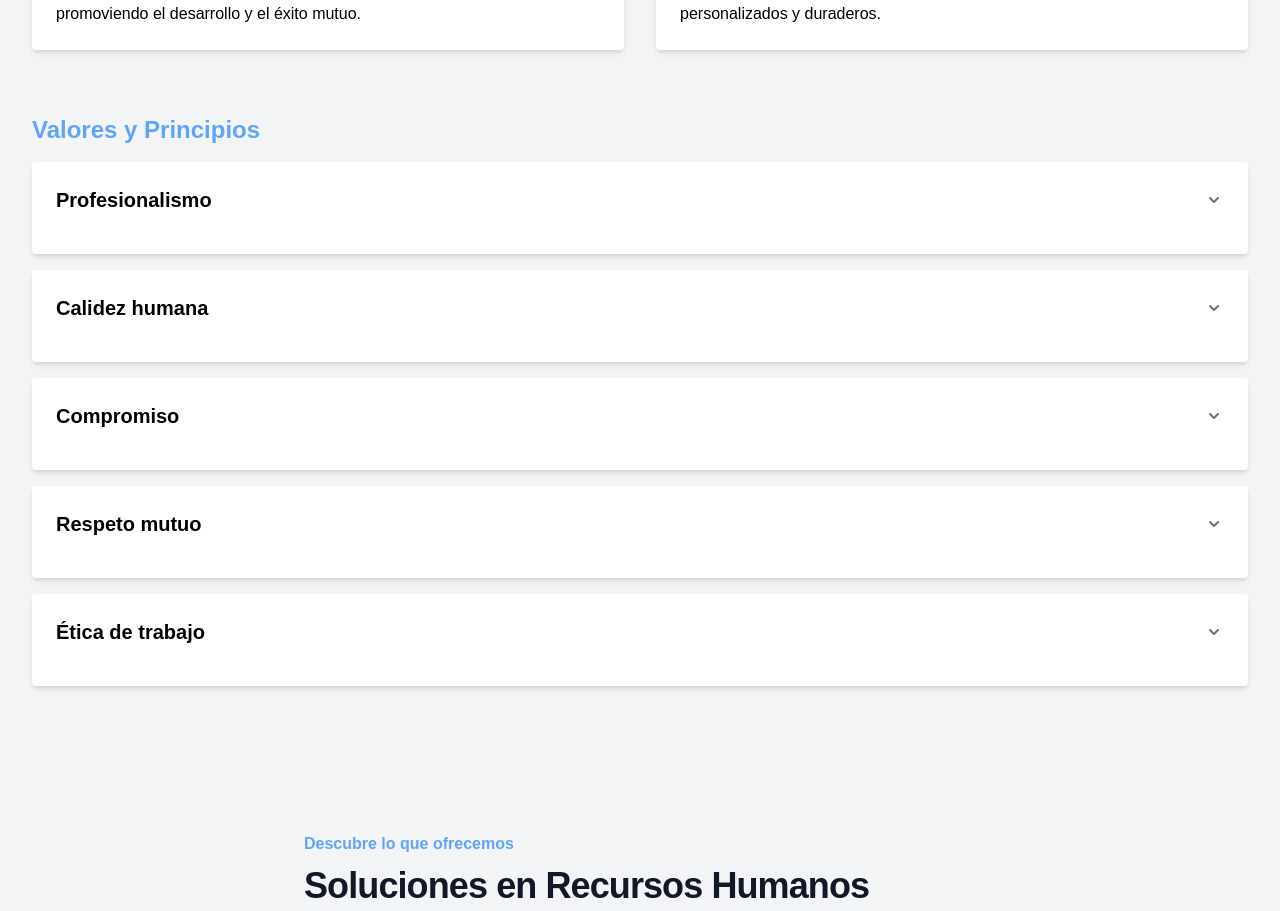
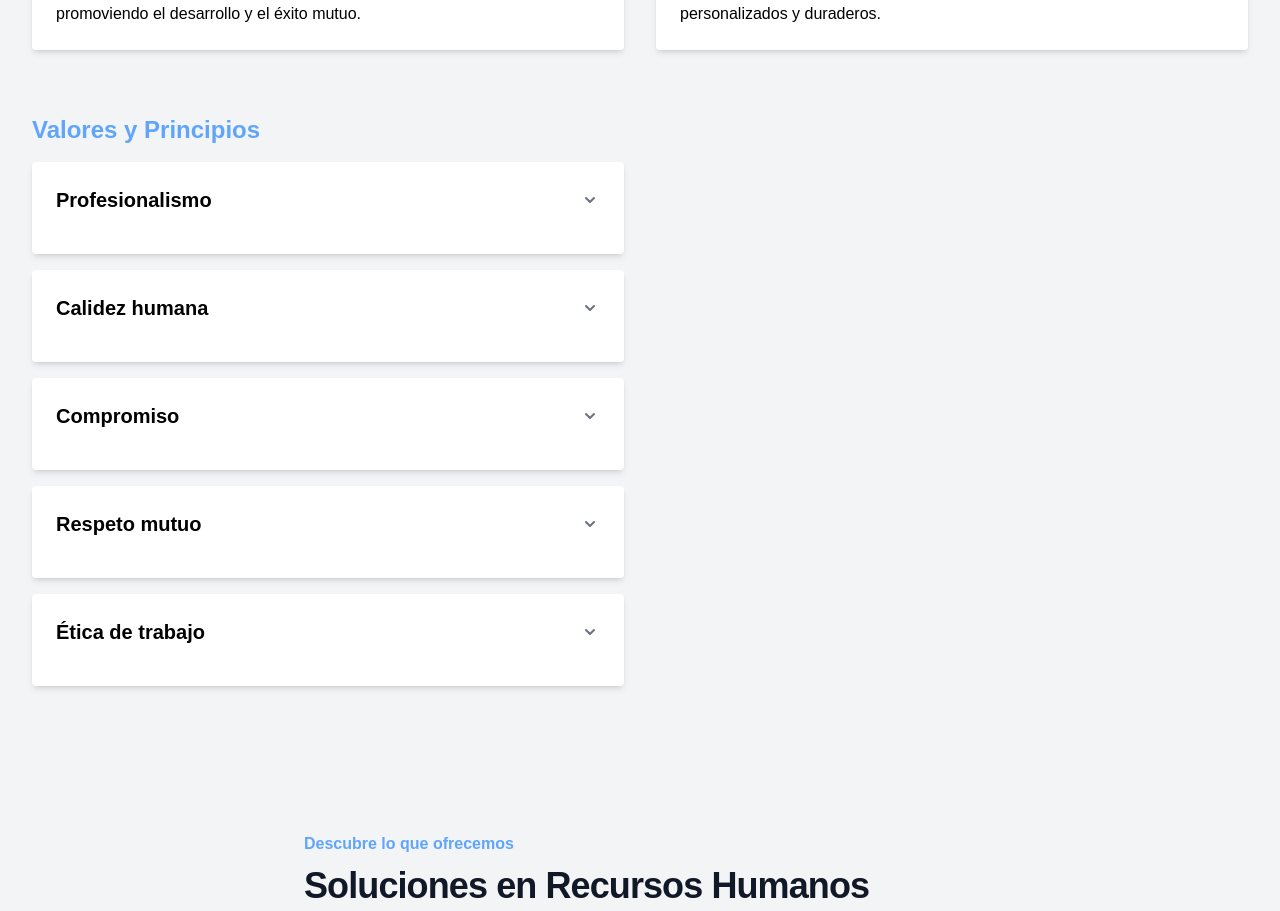
Before and after one commit to prltagustina/permol-web, a React (Create React App) app: page / in a window 1280 px wide. Shown: the part 1786-2697 px from the top of the page. Built offline with nearby package versions, Linux system fonts and the light colour scheme.

Commit message:
redesign of values component

```diff
--- a/src/components/Values.jsx
+++ b/src/components/Values.jsx
@@ -80,7 +80,7 @@ const Values = () => {
               laborales personalizados y duraderos.
             </p>
           </motion.div>
-          <div className="col-span-2 mt-8">
+          <div className="md:justify-between justify-center md:flex-row flex-col mt-8">
             <h2 className="text-2xl font-semibold text-blue-400 mb-4">
               Valores y Principios
             </h2>
```
